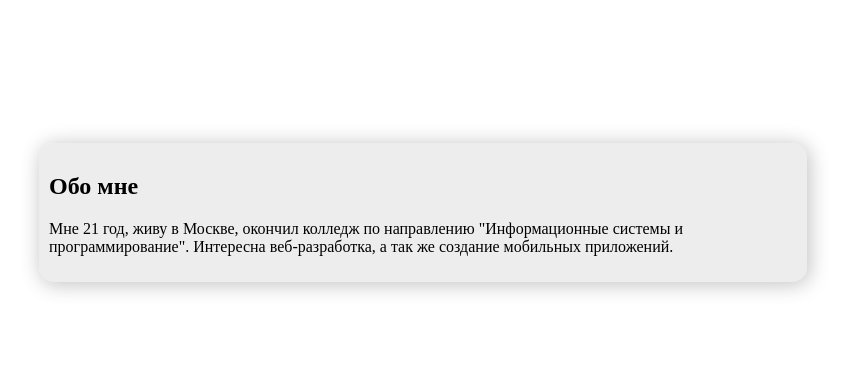
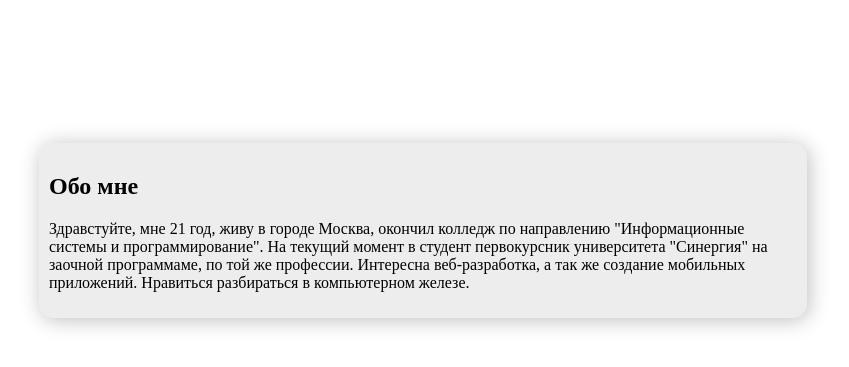
Before and after one commit to FoFifka/FoFifka.github.io, a plain HTML site: page aboutme.html in a window 1280 px wide. Shown: the part 83-450 px from the top of the page, without its empty margins (217-1066 px from the left). Drawn offline with Linux system fonts and the light colour scheme.

Commit message:
Update aboutme.html

```diff
--- a/aboutme.html
+++ b/aboutme.html
@@ -20,8 +20,8 @@
 <div class="container">
     <div class="content-panel">
         <h2>Обо мне</h2>
-        <p>Мне 21 год, живу в Москве, окончил колледж по направлению "Информационные системы и программирование".
-            Интересна веб-разработка, а так же создание мобильных приложений.</p>
+        <p>Здравстуйте, мне 21 год, живу в городе Москва, окончил колледж по направлению "Информационные системы и программирование". На текущий момент в студент первокурсник университета "Синергия" на заочной программаме, по той же профессии.
+            Интересна веб-разработка, а так же создание мобильных приложений. Нравиться разбираться в компьютерном железе.</p>
     </div>
 </div>
 </body>
```
